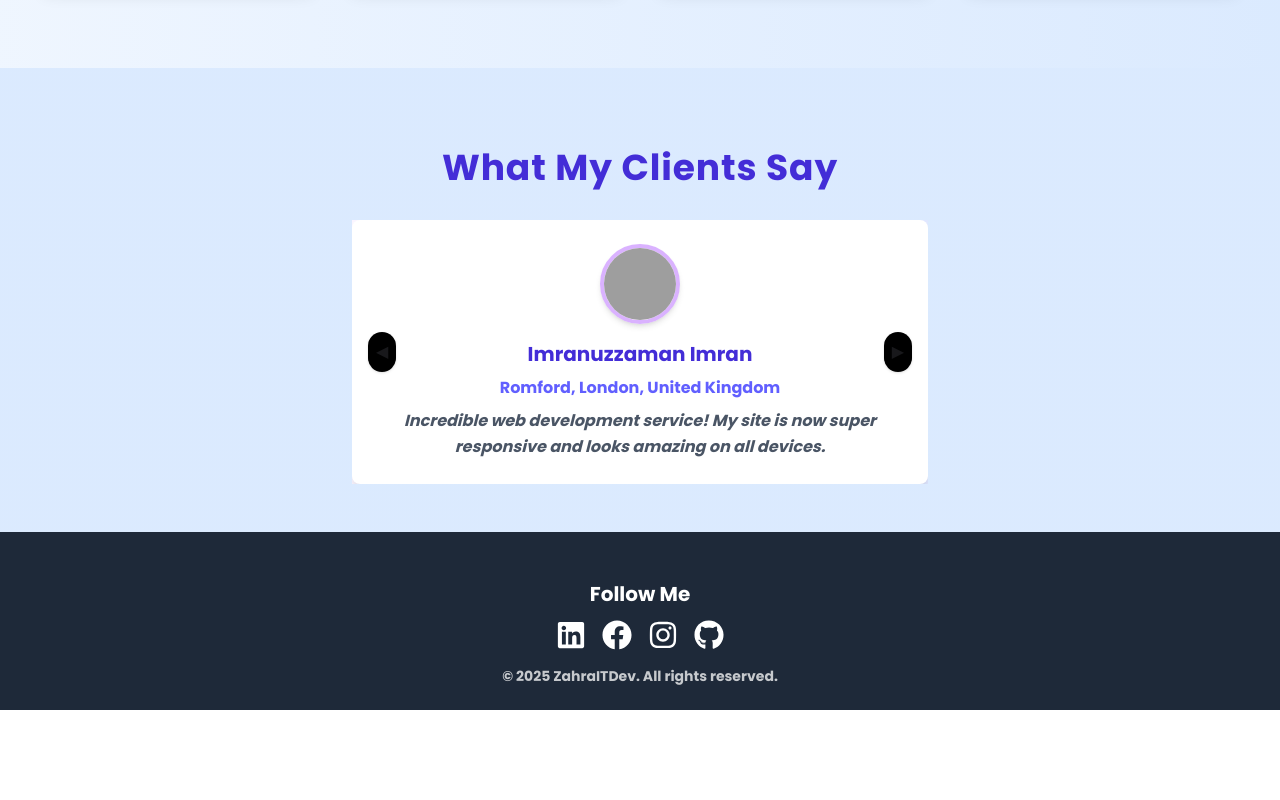
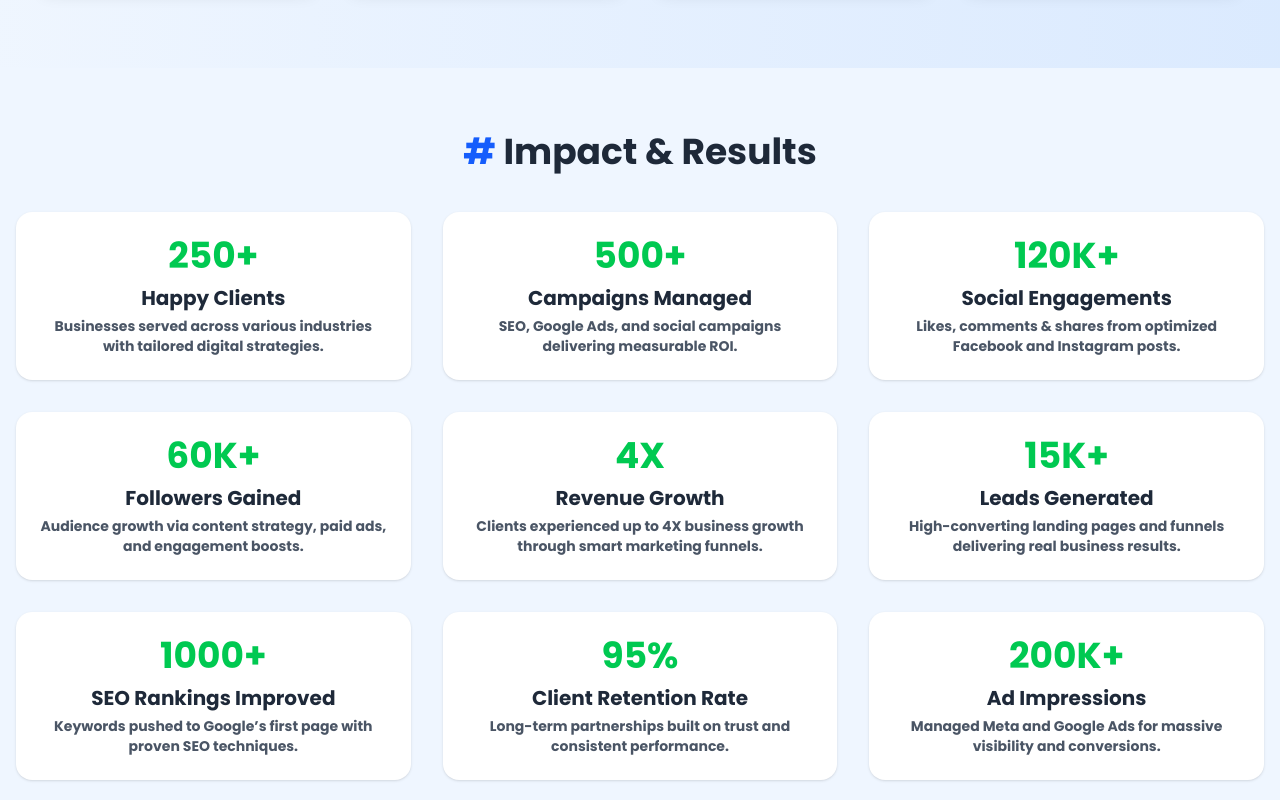
Before and after one commit to MdJahedMiah/zahraitdev, a React (Vite) app: page / in a window 1280 px wide. Shown: the part 2180-2980 px from the top of the page. Before the commit the page ends 2890 px from the top, so only its background shows below. Built offline with nearby package versions, Linux system fonts and the light colour scheme; grey boxes are pictures that could not be loaded.

Commit message:
Impactresult is added

```diff
--- /dev/null
+++ b/src/components/ImpactResults/ImpactResults.jsx
@@ -0,0 +1,75 @@
+
+
+const ImpactResults = () => {
+  const stats = [
+    {
+      value: "250+",
+      title: "Happy Clients",
+      desc: "Businesses served across various industries with tailored digital strategies.",
+    },
+    {
+      value: "500+",
+      title: "Campaigns Managed",
+      desc: "SEO, Google Ads, and social campaigns delivering measurable ROI.",
+    },
+    {
+      value: "120K+",
+      title: "Social Engagements",
+      desc: "Likes, comments & shares from optimized Facebook and Instagram posts.",
+    },
+    {
+      value: "60K+",
+      title: "Followers Gained",
+      desc: "Audience growth via content strategy, paid ads, and engagement boosts.",
+    },
+    {
+      value: "4X",
+      title: "Revenue Growth",
+      desc: "Clients experienced up to 4X business growth through smart marketing funnels.",
+    },
+    {
+      value: "15K+",
+      title: "Leads Generated",
+      desc: "High-converting landing pages and funnels delivering real business results.",
+    },
+    {
+      value: "1000+",
+      title: "SEO Rankings Improved",
+      desc: "Keywords pushed to Google’s first page with proven SEO techniques.",
+    },
+    {
+      value: "95%",
+      title: "Client Retention Rate",
+      desc: "Long-term partnerships built on trust and consistent performance.",
+    },
+    {
+      value: "200K+",
+      title: "Ad Impressions",
+      desc: "Managed Meta and Google Ads for massive visibility and conversions.",
+    },
+  ];
+
+  return (
+    <section className="bg-blue-50 py-16" id="impact">
+      <div className="max-w-7xl mx-auto px-4 text-center">
+        <h2 className="text-3xl md:text-4xl font-bold text-gray-800 mb-10">
+          <span className="text-blue-600">#</span> Impact & Results
+        </h2>
+        <div className="grid grid-cols-1 sm:grid-cols-2 lg:grid-cols-3 gap-8">
+          {stats.map((stat, index) => (
+            <div
+              key={index}
+              className="bg-white p-6 rounded-2xl shadow hover:shadow-md transition-transform hover:-translate-y-1"
+            >
+              <h3 className="text-4xl font-bold text-green-500">{stat.value}</h3>
+              <p className="mt-2 text-xl font-semibold text-gray-800">{stat.title}</p>
+              <p className="mt-1 text-gray-600 text-sm">{stat.desc}</p>
+            </div>
+          ))}
+        </div>
+      </div>
+    </section>
+  );
+};
+
+export default ImpactResults;
--- a/src/pages/Home/Home.jsx
+++ b/src/pages/Home/Home.jsx
@@ -1,4 +1,5 @@
 import Hero from "../../components/Hero/Hero"
+import ImpactResults from "../../components/ImpactResults/ImpactResults"
 import Skills from "../../components/Skills/Skills"
 import Testimonials from "../../components/Testimonials/Testimonials"
 
@@ -7,6 +8,7 @@ const Home = () => {
     <div>
         <Hero/>
         <Skills/>
+        <ImpactResults/>
         <Testimonials/>
     </div>
   )
```
